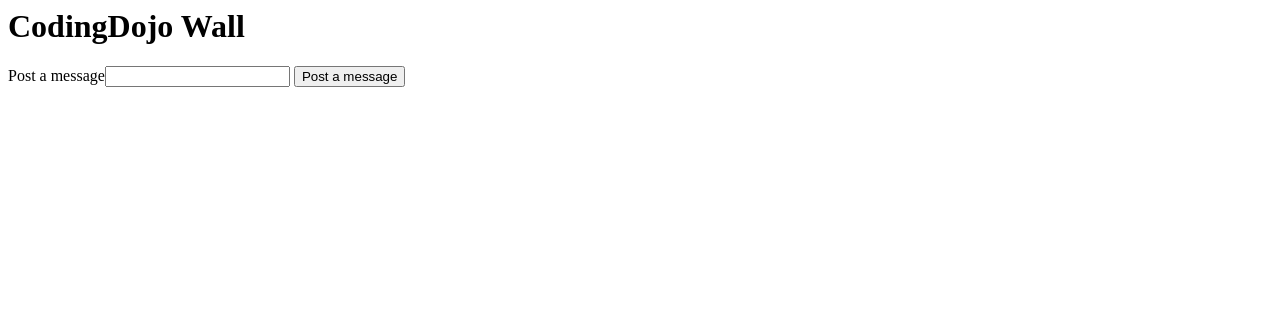
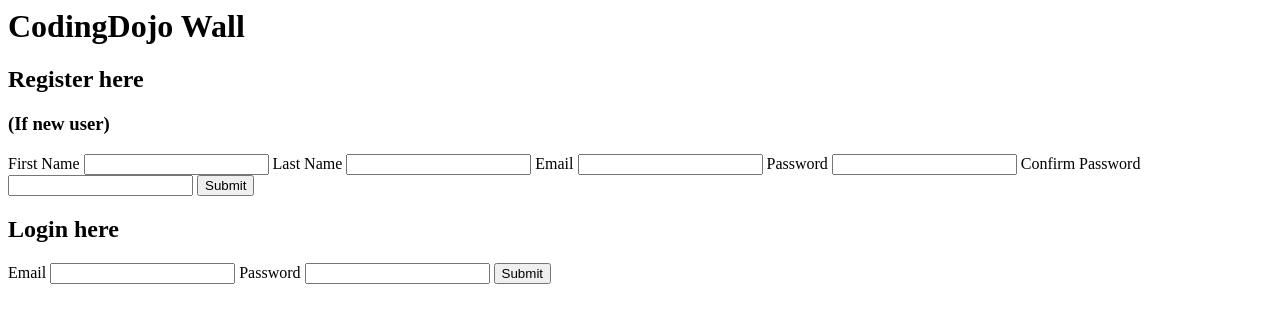
Before and after one commit to anishaz/comment-wall, a Flask app: page / in a window 1280 px wide. Shown: the top 323 px of the page. Run offline with Flask 2, Linux system fonts and the light colour scheme.

Commit message:
Completed validation of registration form

```diff
--- a/server.py
+++ b/server.py
@@ -3,6 +3,8 @@ from mysqlconnection import MySQLConnector
 import re
 
 EMAIL_REGEX = re.compile(r'^[a-zA-Z0-9.+_-]+@[a-zA-Z0-9._-]+\.[a-zA-Z]+$')
+NAME_REGEX = re.compile(r'[a-zA-Z]')
+
 app = Flask(__name__)
 
 app.secret_key = "thisisasupersecretkey"
@@ -17,14 +19,30 @@ def index():
 def submitted():
     valid = True
 
-    # check if an email is being entered
-    if len(request.form['email']) == 0:
-        flash("Email is required. Please check and re-submit.")
-        valid = False
+    # check if all fields are being entered since nothing can be blank
+    for field in request.form:
+        if len(request.form[field]) == 0:
+            flash(field + " must not be blank. Please check and re-submit.")
+            valid = False
 
     # check for email validation
     if len(request.form['email']) > 1 and not EMAIL_REGEX.match(request.form['email']):
         flash("Invalid Email Address. Please try again.")
+        valid = False
+
+    # First name must be valid
+    if len(request.form['firstName']) > 1 and not NAME_REGEX.match(request.form['firstName']):
+        flash("Invalid First Name. Please try again.")
+        valid = False
+
+    # Last name must be valid
+    if len(request.form['lastName']) > 1 and not NAME_REGEX.match(request.form['lastName']):
+        flash("Invalid Last Name. Please try again.")
+        valid = False
+
+    # Password must match confirm password
+    if not request.form['password'] == request.form['confirmPassword']:
+        flash("Password and confirm password must match. Please try again.")
         valid = False
 
     if(valid == False):
--- a/templates/index.html
+++ b/templates/index.html
@@ -13,9 +13,27 @@
       </ul>
     {% endif %}
   {% endwith %}
-  <form action='/success' method='POST'>
-    <label for="message">Post a message<input type="text" name="message" id="message"></label>
-    <button>Post a message</button>
+  <h2>Register here</h2>
+  <h3>(If new user)</h2>
+  <form action="/wall" method="POST">
+    <label for="first_name">First Name</label>
+    <input type="text" name="firstName">
+    <label for="last_name">Last Name</label>
+    <input type="text" name="lastName">
+    <label for="email">Email</label>
+    <input type="text" name="email">
+    <label for="password">Password</label>
+    <input type="password" name="password">
+    <label for="confirm_password">Confirm Password</label>
+    <input type="password" name="confirmPassword">
+    <button>Submit</button>
   </form>
+  <h2>Login here</h2>
+  <form action="/wall" method="POST">
+    <label for="email">Email</label>
+    <input type="email" name="email">
+    <label for="password">Password</label>
+    <input type="password" name="password">
+    <button>Submit</button>
 </body>
 </html>
--- a/templates/wall.html
+++ b/templates/wall.html
@@ -14,6 +14,10 @@
     {% endif %}
   {% endwith %}
   <form action='/wall' method='POST'>
+    <label for="message">Post a message<input type="text" name="message" id="message"></label>
+    <button>Post a message</button>
+  </form>
+  <form action='/wall' method='POST'>
     <label for="comment">Post a comment<input type="text" name="comment" id="comment"></label>
     <button>Post a comment</button>
   </form>
```
